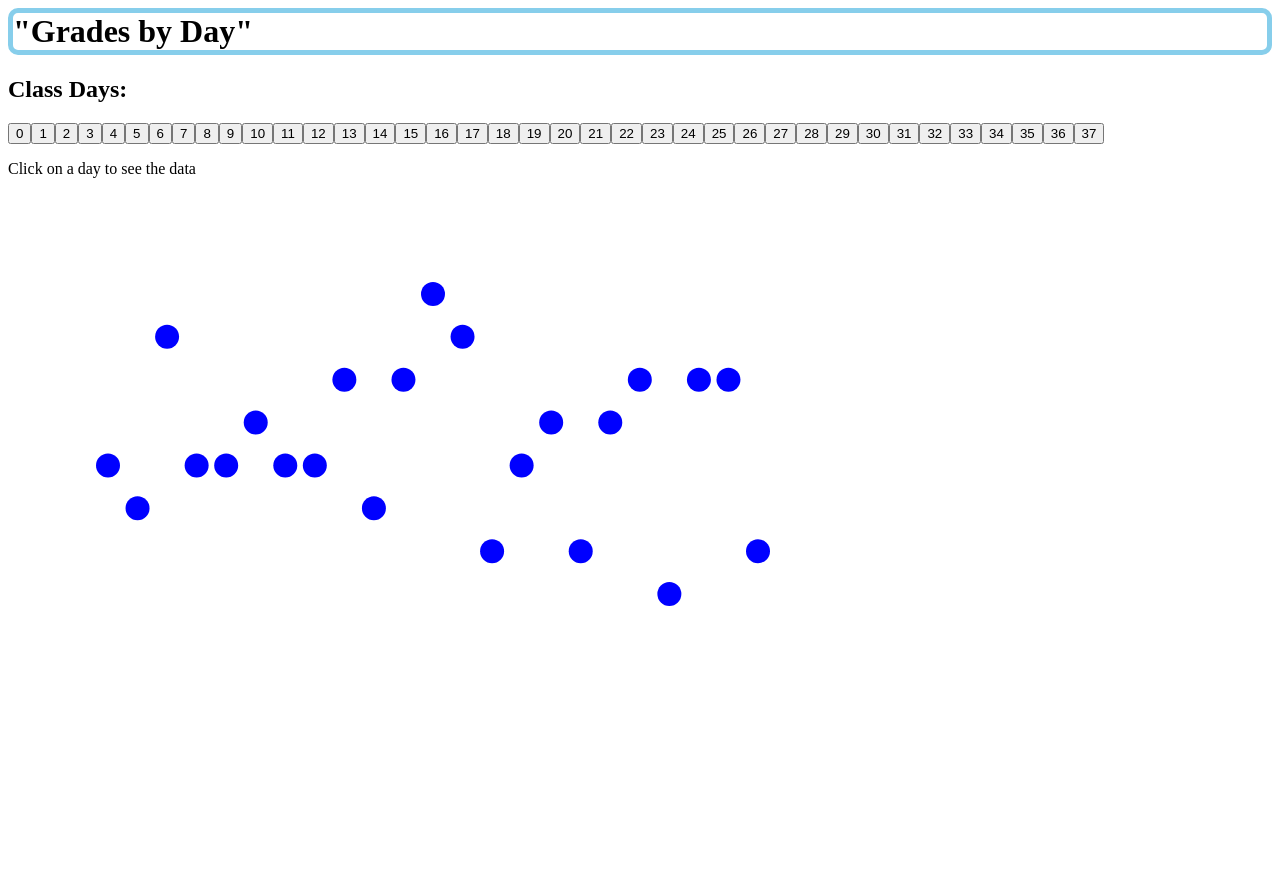
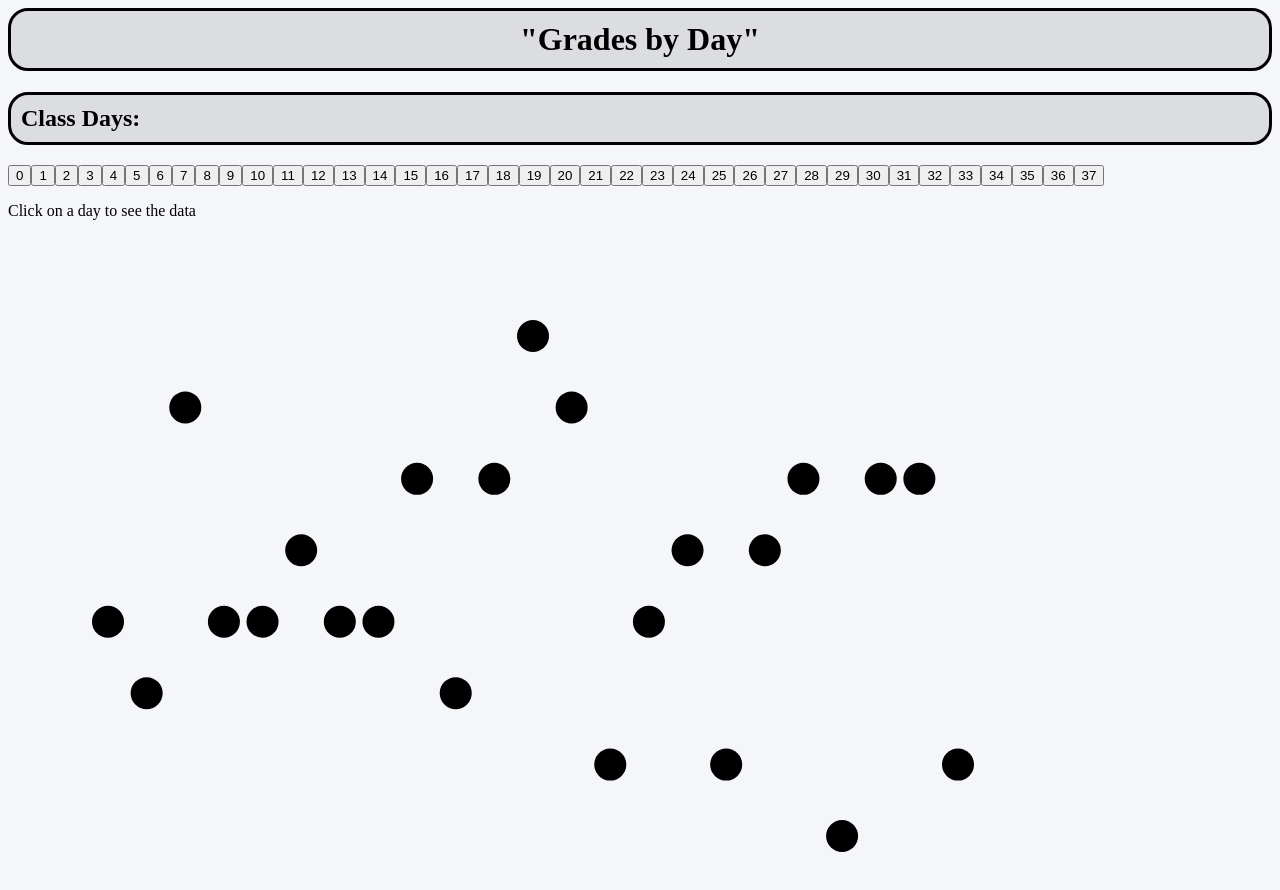
Before and after one commit to gavmyt/scatterplotpenguinlab, a plain HTML site: page index.html in a window 1280 px wide. Both pictures are taken after a click on the button "10". Drawn offline with nearby package versions, Linux system fonts and the light colour scheme.

Commit message:
Add files via upload

```diff
--- a/penguin.css
+++ b/penguin.css
@@ -1,10 +1,25 @@
 
-
+body
+{
+    background-color: #f5f6fa;
+}
 h1
 {
+    text-align: center;
     border-style: solid;
-    border-width: 5px;
-    border-color: skyblue;
-    border-radius: 10px;
+    border-width: 3px;
+    border-color: black;
+    border-radius: 20px;
+    padding: 10px;
+    background-color: #dcdde1;
+}
 
+h2
+{
+    border-style: solid;
+    border-width: 3px;
+    border-color: black;
+    border-radius: 20px;
+    padding: 10px;
+    background-color: #dcdde1;
 }
--- a/penguin.js
+++ b/penguin.js
@@ -5,10 +5,10 @@ penpromise.then(function(data)
 }),
 function(error)
 {
-    console.log("negative ghost rider")
+    console.log("FAIL")
 }
-var screen={width:800,height:800}
-var drawpoints=function(AllQuizes, xScale, yScale)
+var screen={width:1000,height:1000}
+var drawpoints=function(quizdata, xScale, yScale)
 {
     d3.selectAll("svg *")
       .remove()
@@ -17,19 +17,21 @@ var drawpoints=function(AllQuizes, xScale, yScale)
       .attr("width",screen.width)
     d3.select('svg')
       .selectAll("circle")
-    .data(AllQuizes)
+      .data(quizdata)
       .enter()
       .append("circle")
       .attr("cx",function(d){return xScale(d.x)})
       .attr("cy",function(d){return yScale(d.y)})
-    .attr("r",12)
-    .attr("fill", function(d){ return "blue"})
+      .attr("fill", function(d){ return "black"})
+      .attr("r",16)
+
 }
 var quizscale = function(data)
 {
 var xScale=
 d3.scaleLinear()
- xScale.domain(
+xScale.domain
+    (
         [
      d3.min(data,function(d){return d.x}),
      d3.max(data,function(d){return d.x})
@@ -38,12 +40,12 @@ d3.scaleLinear()
 xScale.range([100,screen.width-50])
  return xScale
 }
-
-var THEYScale = function(data)
+var quizscaleY = function(data)
 {
 var yScale=
 d3.scaleLinear()
- yScale.domain(
+yScale.domain
+    (
         [
             d3.min(data,function(d){return d.y}),
             d3.max(data,function(d){return d.y})
@@ -53,24 +55,24 @@ yScale.range([100,screen.height-400])
 return yScale
 }
 var everyday= function(data)
-{       var dataDay=
+{       var DataEachDay=
             d3.range(38)
             d3.select(".spanpen")
               .selectAll("button")
-              .data(dataDay)
+              .data(DataEachDay)
               .enter()
               .append("button")
               .text(function(d) {return d})
               .on("click", function(d)
     {
-    var firstPerson= function(data,day)
+    var person= function(data,day)
         {
             var obj= {}
             obj.x= day
             obj.y= data.quizes[d].grade
             return obj
         }
- var AllQuizes = data.map(firstPerson)
-        drawpoints(AllQuizes, quizscale(AllQuizes), THEYScale(AllQuizes))
+ var quizdata = data.map(person)
+        drawpoints(quizdata, quizscale(quizdata), quizscaleY(quizdata))
         })
 }
```
Lines whose indentation alone changed are shown as unchanged.
